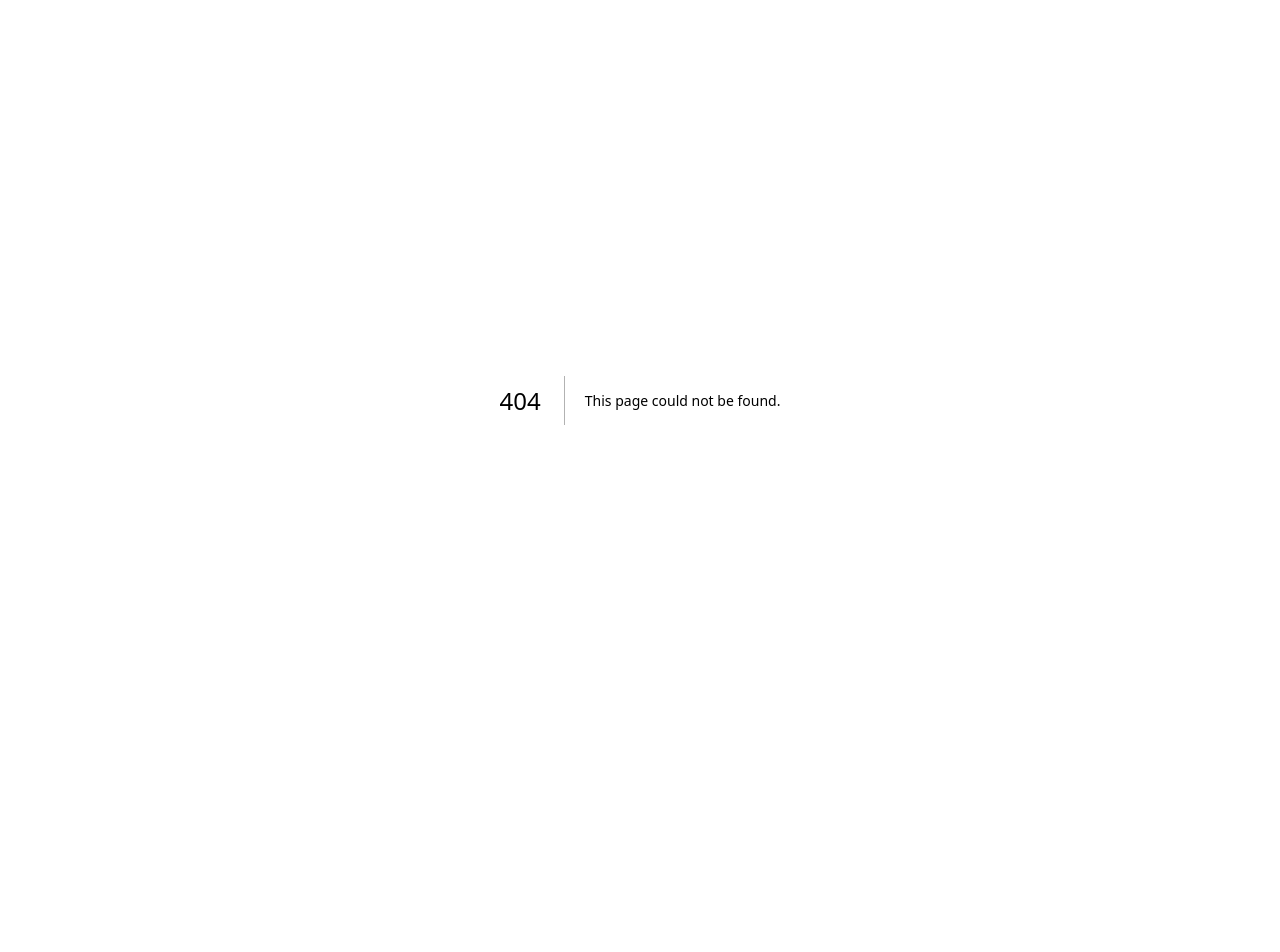
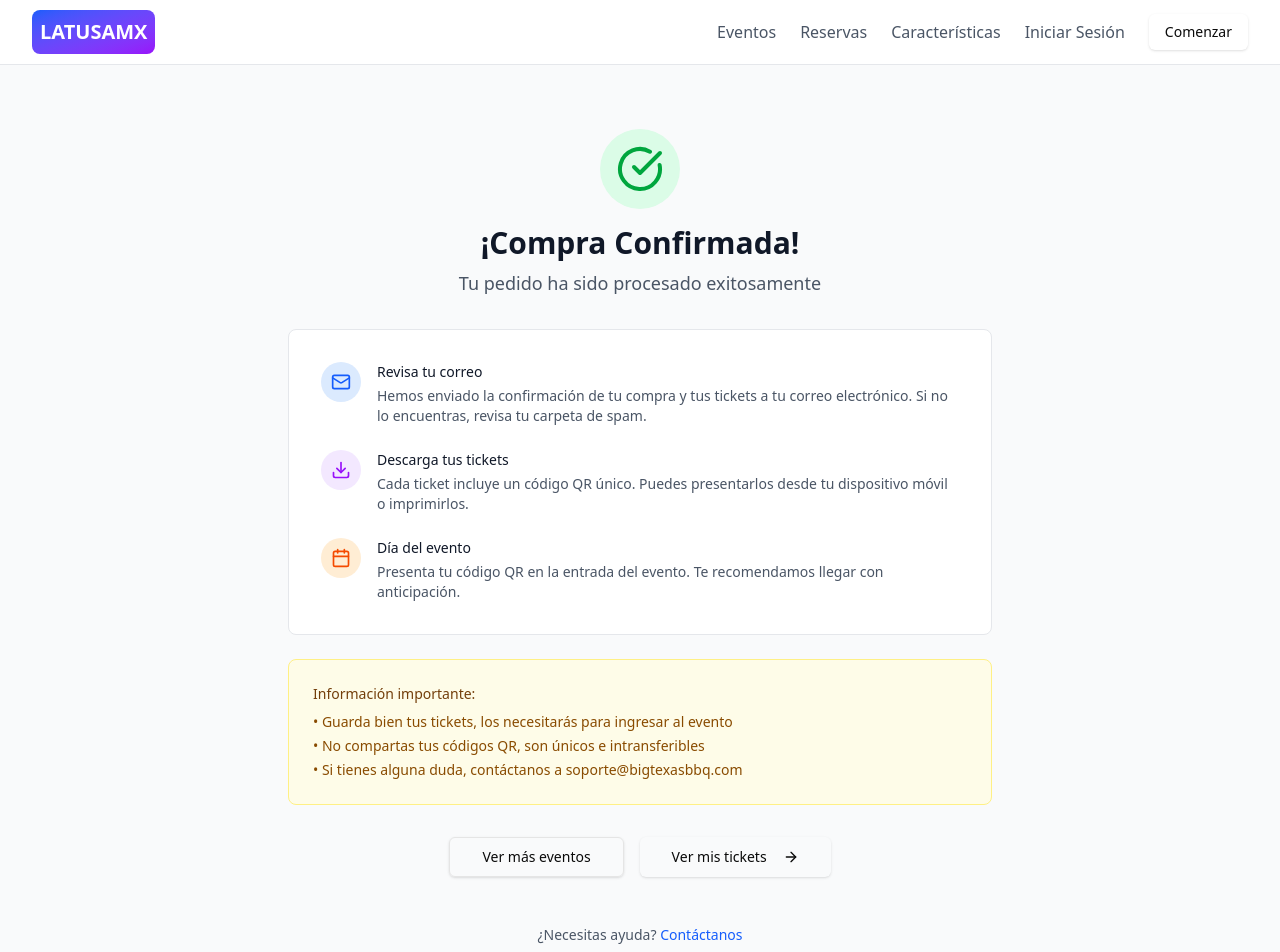
Before and after one commit to latusamx1/latusamx, a Next.js app: page /confirmacion in a window 1280 px wide. Before the commit this address had no page. Shown: the top 952 px of the page. Before the commit the page ends 800 px from the top, so only its background shows below. Built offline with nearby package versions, Linux system fonts and the light colour scheme; no server answers.

Commit message:
update: missed components on last commit

```diff
--- /dev/null
+++ b/app/(boletera)/confirmacion/ConfirmacionCliente.tsx
@@ -0,0 +1,124 @@
+'use client'
+
+import { useEffect } from 'react'
+import { useRouter } from 'next/navigation'
+import { PublicHeader } from '@/components/landing/PublicHeader'
+import { PublicFooter } from '@/components/landing/PublicFooter'
+import { Button } from '@/components/ui/button'
+import { CheckCircle, Mail, Download, Calendar, ArrowRight } from 'lucide-react'
+import Link from 'next/link'
+
+export default function ConfirmacionCliente() {
+  const router = useRouter()
+
+  // Aquí podrías obtener los detalles de la orden desde la URL o estado global
+  // Por ahora, mostramos un mensaje genérico de confirmación
+
+  return (
+    <div className="min-h-screen bg-gray-50">
+      <PublicHeader />
+
+      <div className="max-w-3xl mx-auto px-4 sm:px-6 lg:px-8 py-16">
+        {/* Success Icon */}
+        <div className="text-center mb-8">
+          <div className="inline-flex items-center justify-center w-20 h-20 bg-green-100 rounded-full mb-4">
+            <CheckCircle className="w-12 h-12 text-green-600" />
+          </div>
+          <h1 className="text-3xl font-bold text-gray-900 mb-2">¡Compra Confirmada!</h1>
+          <p className="text-lg text-gray-600">
+            Tu pedido ha sido procesado exitosamente
+          </p>
+        </div>
+
+        {/* Order Details Card */}
+        <div className="bg-white rounded-lg border border-gray-200 p-8 mb-6">
+          <div className="space-y-6">
+            {/* Email Confirmation */}
+            <div className="flex items-start">
+              <div className="flex-shrink-0">
+                <div className="w-10 h-10 bg-blue-100 rounded-full flex items-center justify-center">
+                  <Mail className="w-5 h-5 text-blue-600" />
+                </div>
+              </div>
+              <div className="ml-4">
+                <h3 className="text-sm font-medium text-gray-900">Revisa tu correo</h3>
+                <p className="mt-1 text-sm text-gray-600">
+                  Hemos enviado la confirmación de tu compra y tus tickets a tu correo electrónico.
+                  Si no lo encuentras, revisa tu carpeta de spam.
+                </p>
+              </div>
+            </div>
+
+            {/* QR Codes */}
+            <div className="flex items-start">
+              <div className="flex-shrink-0">
+                <div className="w-10 h-10 bg-purple-100 rounded-full flex items-center justify-center">
+                  <Download className="w-5 h-5 text-purple-600" />
+                </div>
+              </div>
+              <div className="ml-4">
+                <h3 className="text-sm font-medium text-gray-900">Descarga tus tickets</h3>
+                <p className="mt-1 text-sm text-gray-600">
+                  Cada ticket incluye un código QR único. Puedes presentarlos desde tu dispositivo móvil
+                  o imprimirlos.
+                </p>
+              </div>
+            </div>
+
+            {/* Event Day */}
+            <div className="flex items-start">
+              <div className="flex-shrink-0">
+                <div className="w-10 h-10 bg-orange-100 rounded-full flex items-center justify-center">
+                  <Calendar className="w-5 h-5 text-orange-600" />
+                </div>
+              </div>
+              <div className="ml-4">
+                <h3 className="text-sm font-medium text-gray-900">Día del evento</h3>
+                <p className="mt-1 text-sm text-gray-600">
+                  Presenta tu código QR en la entrada del evento. Te recomendamos llegar con anticipación.
+                </p>
+              </div>
+            </div>
+          </div>
+        </div>
+
+        {/* Important Notes */}
+        <div className="bg-yellow-50 border border-yellow-200 rounded-lg p-6 mb-8">
+          <h3 className="text-sm font-medium text-yellow-900 mb-2">Información importante:</h3>
+          <ul className="space-y-1 text-sm text-yellow-800">
+            <li>• Guarda bien tus tickets, los necesitarás para ingresar al evento</li>
+            <li>• No compartas tus códigos QR, son únicos e intransferibles</li>
+            <li>• Si tienes alguna duda, contáctanos a soporte@bigtexasbbq.com</li>
+          </ul>
+        </div>
+
+        {/* Action Buttons */}
+        <div className="flex flex-col sm:flex-row gap-4 justify-center">
+          <Button asChild variant="outline" size="lg">
+            <Link href="/eventos">
+              Ver más eventos
+            </Link>
+          </Button>
+          <Button asChild size="lg">
+            <Link href="/mis-tickets">
+              Ver mis tickets
+              <ArrowRight className="w-4 h-4 ml-2" />
+            </Link>
+          </Button>
+        </div>
+
+        {/* Support */}
+        <div className="mt-12 text-center">
+          <p className="text-sm text-gray-600">
+            ¿Necesitas ayuda?{' '}
+            <a href="mailto:soporte@bigtexasbbq.com" className="text-blue-600 hover:underline font-medium">
+              Contáctanos
+            </a>
+          </p>
+        </div>
+      </div>
+
+      <PublicFooter />
+    </div>
+  )
+}
--- /dev/null
+++ b/app/(boletera)/confirmacion/page.tsx
@@ -0,0 +1,11 @@
+import { Metadata } from 'next'
+import ConfirmacionCliente from './ConfirmacionCliente'
+
+export const metadata: Metadata = {
+  title: 'Compra Confirmada - Big Texas BBQ',
+  description: 'Tu compra ha sido procesada exitosamente',
+}
+
+export default function ConfirmacionPage() {
+  return <ConfirmacionCliente />
+}
```
